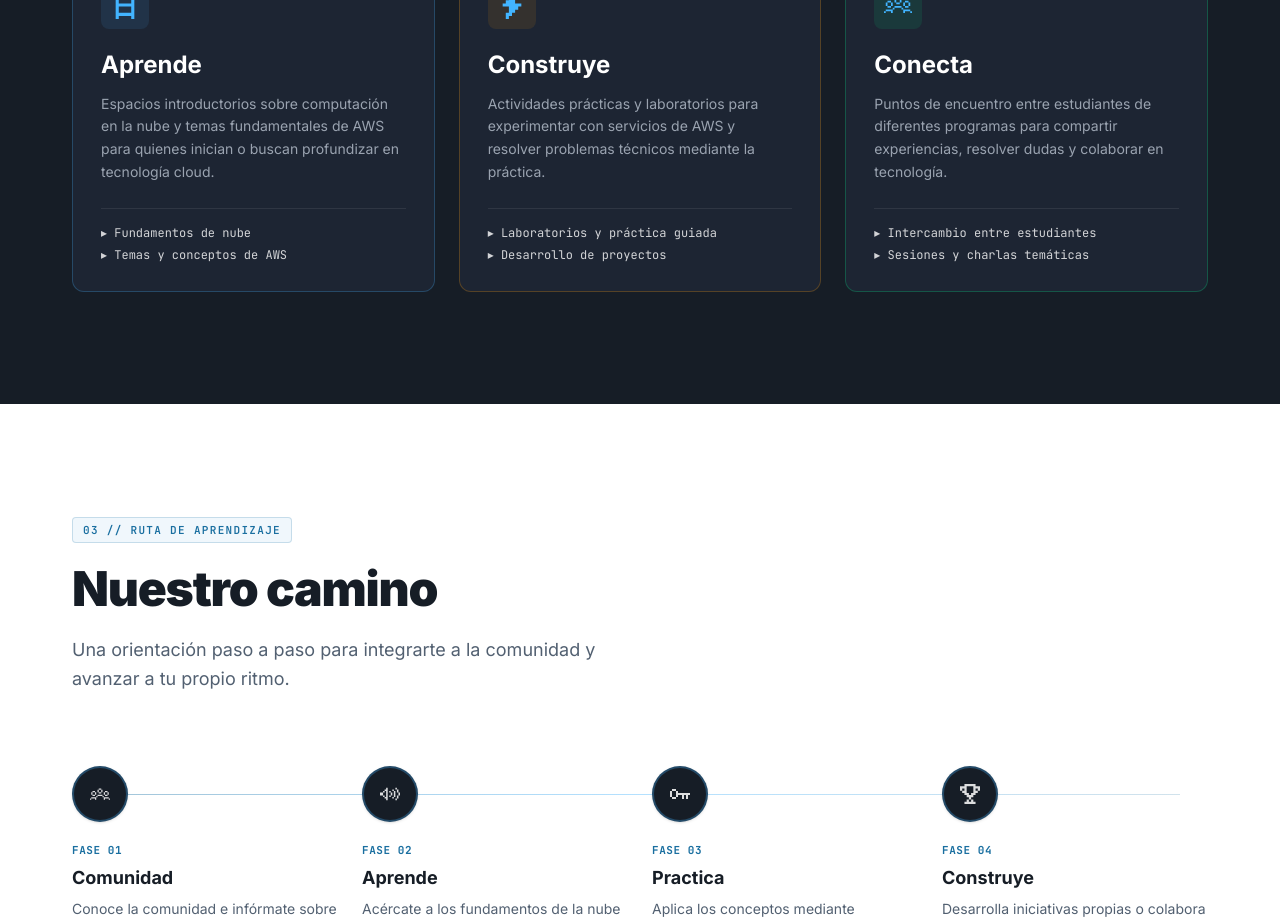
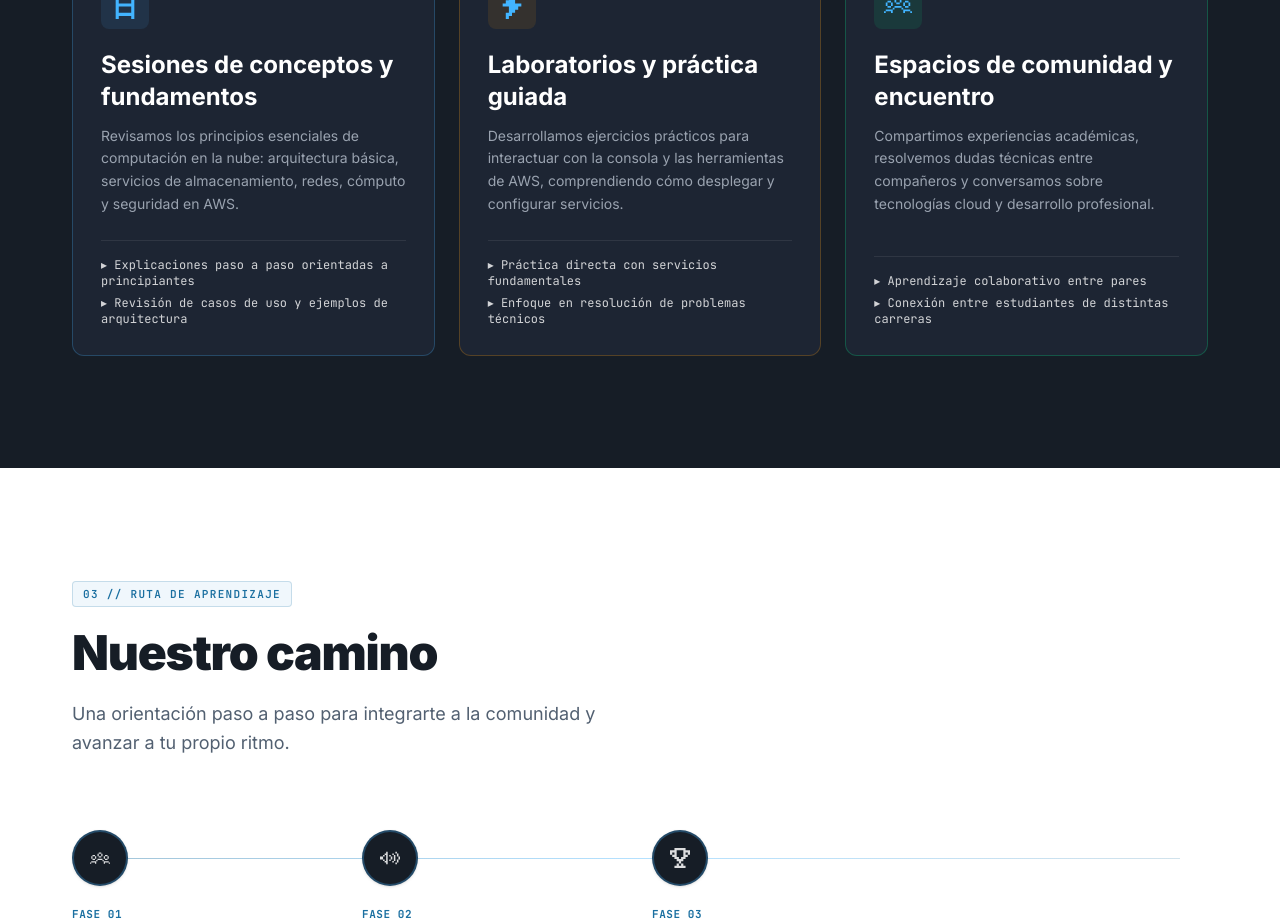
Before and after one commit to aws-sbg-utp/aws-sbg-utp, a React (Vite) app: page / in a window 1280 px wide. Shown: the part 1820-2744 px from the top of the page. Built offline with nearby package versions, Linux system fonts and the light colour scheme.

Commit message:
feat(editorial): add local redesign skill and update content with approved copy

```diff
--- a/src/data/content.ts
+++ b/src/data/content.ts
@@ -11,12 +11,12 @@ export const SOCIAL_LINKS = {
 
 // Nav items
 export const NAV_ITEMS = [
-  { label: '¿Qué es?', href: '#que-es' },
-  { label: '¿Qué hacemos?', href: '#que-hacemos' },
-  { label: 'Nuestro camino', href: '#nuestro-camino' },
-  { label: 'Eventos', href: '#eventos' },
-  { label: 'Comunidad', href: '#comunidad' },
+  { label: 'Sobre el grupo', href: '#sobre-el-grupo' },
+  { label: 'Dinámica', href: '#dinamica' },
+  { label: 'Cómo participar', href: '#como-participar' },
+  { label: 'Encuentros', href: '#encuentros' },
   { label: 'Equipo', href: '#equipo' },
+  { label: 'Preguntas', href: '#faq' },
 ] as const
 
 // What we do blocks
@@ -37,60 +37,106 @@ export interface WhatWeDoBlock {
 
 export const WHAT_WE_DO_BLOCKS: WhatWeDoBlock[] = [
   {
-    id: 'aprende',
+    id: 'fundamentos',
     step: '01',
-    badge: 'EJE 01 // FUNDAMENTOS',
-    title: 'Aprende',
+    badge: 'Conceptos',
+    title: 'Sesiones de conceptos y fundamentos',
     description:
-      'Espacios introductorios sobre computación en la nube y temas fundamentales de AWS para quienes inician o buscan profundizar en tecnología cloud.',
+      'Revisamos los principios esenciales de computación en la nube: arquitectura básica, servicios de almacenamiento, redes, cómputo y seguridad en AWS.',
     iconSrc: '/assets/icons/ladder-icons/ladder-icon-blue.svg',
-    iconAlt: 'Aprendizaje y crecimiento',
+    iconAlt: 'Fundamentos cloud',
     accentColor: '#44b4ff',
-    badgeBg: 'text-[#44b4ff] bg-[#44b4ff]/10 border-[#44b4ff]/20',
-    borderColor: 'border-[#44b4ff]/25',
-    hoverBorderColor: 'hover:border-[#44b4ff]/50',
+    badgeBg: 'text-brand-blue bg-brand-blue/10 border-brand-blue/20',
+    borderColor: 'border-brand-blue/25',
+    hoverBorderColor: 'hover:border-brand-blue/50',
     bullets: [
-      'Fundamentos de nube',
-      'Temas y conceptos de AWS',
+      'Explicaciones paso a paso orientadas a principiantes',
+      'Revisión de casos de uso y ejemplos de arquitectura',
     ],
   },
   {
-    id: 'construye',
+    id: 'practica',
     step: '02',
-    badge: 'EJE 02 // PRÁCTICA',
-    title: 'Construye',
+    badge: 'Laboratorios',
+    title: 'Laboratorios y práctica guiada',
     description:
-      'Actividades prácticas y laboratorios para experimentar con servicios de AWS y resolver problemas técnicos mediante la práctica.',
+      'Desarrollamos ejercicios prácticos para interactuar con la consola y las herramientas de AWS, comprendiendo cómo desplegar y configurar servicios.',
     iconSrc: '/assets/icons/bolt-icons/bolt-icon-blue.svg',
-    iconAlt: 'Construcción y acción',
+    iconAlt: 'Práctica guiada',
     accentColor: '#ff9900',
-    badgeBg: 'text-[#ff9900] bg-[#ff9900]/10 border-[#ff9900]/20',
-    borderColor: 'border-[#ff9900]/25',
-    hoverBorderColor: 'hover:border-[#ff9900]/50',
+    badgeBg: 'text-brand-orange bg-brand-orange/10 border-brand-orange/20',
+    borderColor: 'border-brand-orange/25',
+    hoverBorderColor: 'hover:border-brand-orange/50',
     bullets: [
-      'Laboratorios y práctica guiada',
-      'Desarrollo de proyectos',
+      'Práctica directa con servicios fundamentales',
+      'Enfoque en resolución de problemas técnicos',
     ],
   },
   {
-    id: 'conecta',
+    id: 'comunidad',
     step: '03',
-    badge: 'EJE 03 // COMUNIDAD',
-    title: 'Conecta',
+    badge: 'Comunidad',
+    title: 'Espacios de comunidad y encuentro',
     description:
-      'Puntos de encuentro entre estudiantes de diferentes programas para compartir experiencias, resolver dudas y colaborar en tecnología.',
+      'Compartimos experiencias académicas, resolvemos dudas técnicas entre compañeros y conversamos sobre tecnologías cloud y desarrollo profesional.',
     iconSrc: '/assets/icons/team-icons/team-icon-blue.svg',
-    iconAlt: 'Comunidad y networking',
+    iconAlt: 'Espacios de encuentro',
     accentColor: '#03e582',
-    badgeBg: 'text-[#03e582] bg-[#03e582]/10 border-[#03e582]/20',
-    borderColor: 'border-[#03e582]/25',
-    hoverBorderColor: 'hover:border-[#03e582]/50',
+    badgeBg: 'text-brand-green bg-brand-green/10 border-brand-green/20',
+    borderColor: 'border-brand-green/25',
+    hoverBorderColor: 'hover:border-brand-green/50',
     bullets: [
-      'Intercambio entre estudiantes',
-      'Sesiones y charlas temáticas',
+      'Aprendizaje colaborativo entre pares',
+      'Conexión entre estudiantes de distintas carreras',
     ],
   },
 ]
+
+// How to join steps (replaces old abstract learning path)
+export interface PathStep {
+  step: string
+  label: string
+  description: string
+  iconSrc: string
+  iconAlt: string
+  actionLabel?: string
+  actionHref?: string
+}
+
+export const HOW_TO_JOIN_STEPS: PathStep[] = [
+  {
+    step: '01',
+    label: 'Entra al chat de WhatsApp',
+    description:
+      'Es nuestro canal principal de contacto diario. Preséntate, conoce a otros integrantes y recibe avisos sobre las próximas convocatorias.',
+    iconSrc: '/assets/icons/team-icons/team-icon-white.svg',
+    iconAlt: 'WhatsApp comunidad',
+    actionLabel: 'Ir al chat de WhatsApp',
+    actionHref: SOCIAL_LINKS.whatsapp,
+  },
+  {
+    step: '02',
+    label: 'Sigue la página de Meetup',
+    description:
+      'Allí publicamos la agenda oficial de cada actividad, con los detalles de formato (presencial o virtual) y la confirmación de asistencia.',
+    iconSrc: '/assets/icons/speaker-icons/speaker-icon-white.svg',
+    iconAlt: 'Meetup oficial',
+    actionLabel: 'Ver grupo en Meetup',
+    actionHref: SOCIAL_LINKS.meetup,
+  },
+  {
+    step: '03',
+    label: 'Asiste a tu primera sesión',
+    description:
+      'Ven a compartir con el grupo en el campus o conéctate a las sesiones remotas. Solo necesitas interés por aprender y curiosidad tecnológica.',
+    iconSrc: '/assets/icons/trophy-icons/trophy-icon-white.svg',
+    iconAlt: 'Primera sesión',
+    actionLabel: 'Abierto a estudiantes UTP',
+  },
+]
+
+// Backward compatibility alias for transition
+export const PATH_STEPS = HOW_TO_JOIN_STEPS
 
 // FAQ Items
 export interface FaqItem {
@@ -104,75 +150,35 @@ export const FAQ_ITEMS: FaqItem[] = [
     id: 'costo',
     question: '¿Participar en la comunidad tiene algún costo?',
     answer:
-      'Participar en el grupo y asistir a sus actividades no tiene costo. Si decides crear una cuenta personal en AWS para practicar por tu cuenta, el uso de servicios específicos puede generar cobros según los precios de Amazon Web Services.',
+      'Asistir a las actividades, talleres y encuentros organizados por el AWS Student Builder Group UTP no tiene ningún costo. La participación es completamente libre para los estudiantes.',
+  },
+  {
+    id: 'cobros-aws',
+    question: '¿Se generan cobros al usar Amazon Web Services?',
+    answer:
+      'Para participar en las explicaciones y actividades guiadas no necesitas una cuenta de AWS ni registrar medios de pago. Si de manera voluntaria decides abrir una cuenta personal de AWS para experimentar por tu cuenta, ten en cuenta que ciertos servicios pueden generar facturación directa de Amazon Web Services si superas los límites de la capa gratuita (AWS Free Tier).',
   },
   {
     id: 'experiencia',
-    question: '¿Necesito experiencia previa con AWS o computación en la nube?',
+    question: '¿Necesito experiencia previa en computación en la nube?',
     answer:
-      'No es obligatoria. La comunidad está abierta a personas con distintos niveles de conocimiento, incluyendo quienes están dando sus primeros pasos en computación en la nube.',
+      'No. La comunidad está pensada como un punto de partida. Gran parte de nuestras actividades cubren fundamentos desde cero, por lo que no es necesario haber utilizado AWS antes.',
   },
   {
     id: 'carrera',
-    question: '¿Tengo que estudiar Ingeniería de Sistemas o Computación?',
+    question: '¿Debo pertenecer al programa de Ingeniería de Sistemas y Computación?',
     answer:
-      'No. La comunidad está abierta a estudiantes activos de la Universidad Tecnológica de Pereira de cualquier carrera, facultad y semestre.',
-  },
-  {
-    id: 'tarjeta',
-    question: '¿Necesito una tarjeta de crédito para aprender AWS?',
-    answer:
-      'Para asistir a las charlas o participar en las actividades teóricas de la comunidad no necesitas una cuenta de AWS ni tarjeta de crédito. Para crear una cuenta personal en AWS, la plataforma solicita registrar una tarjeta de crédito o débito válida como método de pago para verificación y facturación de servicios.',
+      'No es un requisito. La comunidad está abierta a cualquier estudiante activo de la Universidad Tecnológica de Pereira, sin importar la carrera, facultad o semestre que esté cursando.',
   },
   {
     id: 'eventos',
-    question: '¿Dónde puedo consultar los próximos eventos y cómo participo?',
+    question: '¿Dónde se anuncian las fechas y lugares de los encuentros?',
     answer:
-      'Publicamos los encuentros y convocatorias en nuestra página de Meetup. A través de esa plataforma puedes consultar las fechas disponibles y registrar tu asistencia.',
+      'Publicamos la programación oficial a través de nuestra página en Meetup y compartimos los recordatorios en el grupo de WhatsApp. Las actividades se realizan en modalidades presenciales en el campus de la UTP o en sesiones virtuales.',
   },
 ]
 
-// Learning path steps
-export interface PathStep {
-  step: string
-  label: string
-  description: string
-  iconSrc: string
-  iconAlt: string
-}
-
-export const PATH_STEPS: PathStep[] = [
-  {
-    step: '01',
-    label: 'Comunidad',
-    description: 'Conoce la comunidad e infórmate sobre las próximas actividades.',
-    iconSrc: '/assets/icons/team-icons/team-icon-white.svg',
-    iconAlt: 'Comunidad',
-  },
-  {
-    step: '02',
-    label: 'Aprende',
-    description: 'Acércate a los fundamentos de la nube y los servicios de AWS.',
-    iconSrc: '/assets/icons/speaker-icons/speaker-icon-white.svg',
-    iconAlt: 'Aprendizaje',
-  },
-  {
-    step: '03',
-    label: 'Practica',
-    description: 'Aplica los conceptos mediante ejercicios y laboratorios.',
-    iconSrc: '/assets/icons/key-icons/key-icon-white.svg',
-    iconAlt: 'Práctica',
-  },
-  {
-    step: '04',
-    label: 'Construye',
-    description: 'Desarrolla iniciativas propias o colabora con otros estudiantes.',
-    iconSrc: '/assets/icons/trophy-icons/trophy-icon-white.svg',
-    iconAlt: 'Construcción',
-  },
-]
-
-// Team members
+// Team members (Official English titles preserved)
 export interface TeamMemberLink {
   label: string
   url: string
```
Also changed, not shown: .agents/skills/sbg-redesign/SKILL.md (added).
